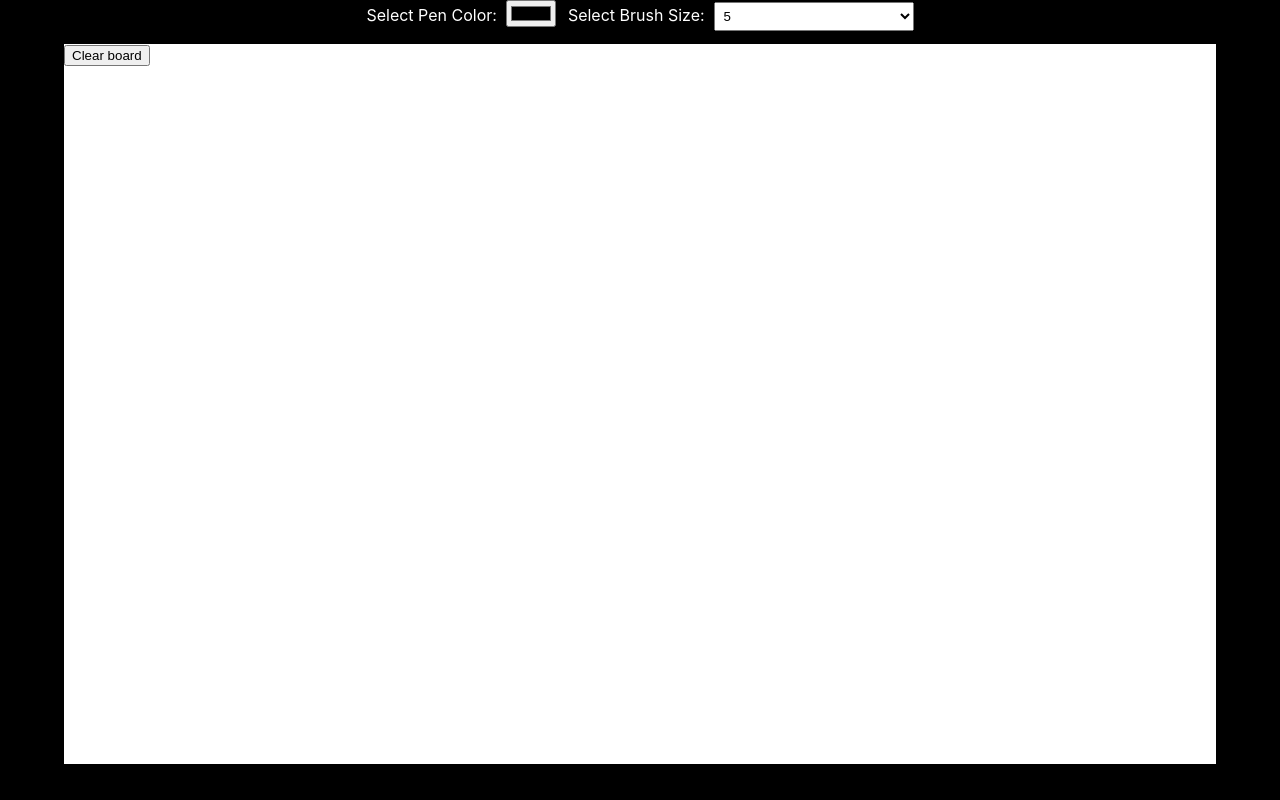
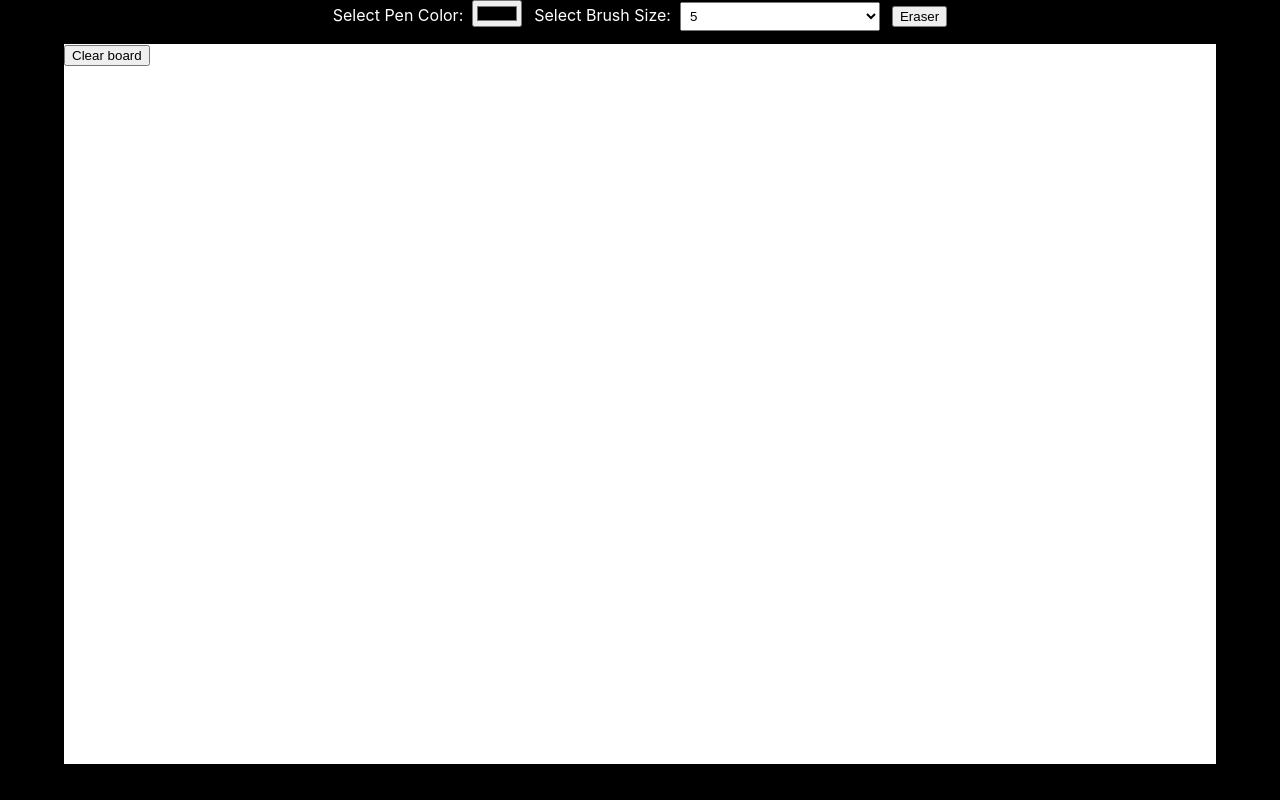
Before and after one commit to AnnieNew/Collab_Whiteboard, a React (Create React App) app in the folder client/: page / in a window 1280 px wide. Built offline with nearby package versions, Linux system fonts and the light colour scheme; no server answers.

Commit message:
update eraser function

```diff
--- a/client/src/components/container/Container.tsx
+++ b/client/src/components/container/Container.tsx
@@ -50,6 +50,11 @@ class Container extends React.Component<ContainerProps, ContainerState> {
               <option value="10">10</option>
             </select>
           </div>
+		  <div className="eraser">
+            <button type = "button"
+			  onClick={() =>{this.setState({penColor: "white"})}}
+            >Eraser</button>
+          </div>
         </div>
         <div className="board-container">
           <Board
--- a/client/src/components/container/style.css
+++ b/client/src/components/container/style.css
@@ -17,6 +17,12 @@
   margin-left: 12px;
 }
 
+.eraser{
+	display: inline;
+	color: white;
+	margin-left: 12px;
+}
+
 .tools-bar {
   text-align: center;
 }
```
